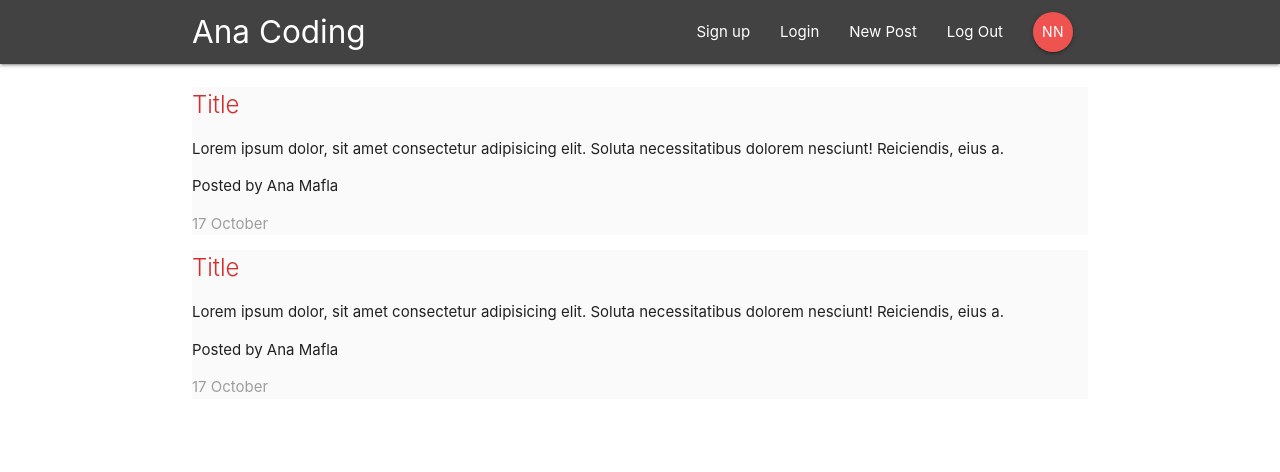
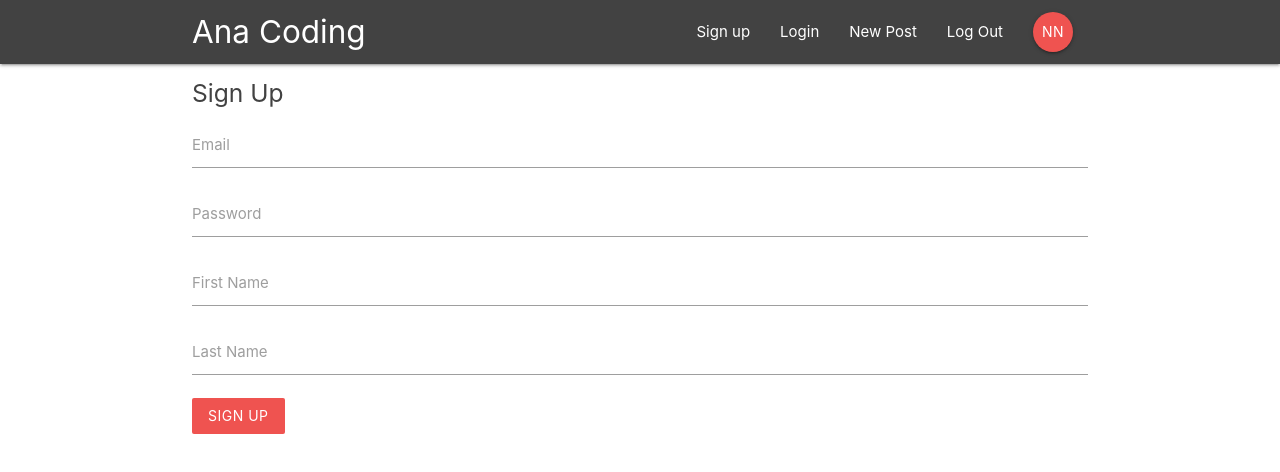
Before and after one commit to anamafla/anaCoding, a React (Create React App) app: page /signup in a window 1280 px wide. Shown: the top 472 px of the page. Built offline with nearby package versions, Linux system fonts and the light colour scheme.

Commit message:
PostSummary, PostDetails, CreatePost and authentication components

```diff
--- a/public/index.html
+++ b/public/index.html
@@ -39,6 +39,9 @@
       To begin the development, run `npm start` or `yarn start`.
       To create a production bundle, use `npm run build` or `yarn build`.
     -->
+  <!-- Compiled and minified JavaScript -->
+  <script src="https://cdnjs.cloudflare.com/ajax/libs/materialize/1.0.0/js/materialize.min.js"></script>
+
 </body>
 
 </html>
--- a/src/App.js
+++ b/src/App.js
@@ -1,7 +1,11 @@
 import React, { Component } from "react";
-import { BrowserRouter } from "react-router-dom";
+import { BrowserRouter, Switch, Route } from "react-router-dom";
 import Navbar from "./components/layout/Navbar";
 import Dashboard from "./components/dashboard/Dashboard";
+import PostDetails from "./components/posts/PostDetails";
+import SignIn from "./components/auth/SignIn";
+import SignUp from "./components/auth/SignUp";
+import CreatePost from "./components/posts/CreatePost";
 
 class App extends Component {
   render() {
@@ -9,7 +13,13 @@ class App extends Component {
       <BrowserRouter>
         <div className="App">
           <Navbar />
-          <Dashboard />
+          <Switch>
+            <Route exact path="/" component={Dashboard} />
+            <Route path="/post/:id" component={PostDetails} />
+            <Route path="/signin" component={SignIn} />
+            <Route path="/signup" component={SignUp} />
+            <Route path="/create" component={CreatePost} />
+          </Switch>
         </div>
       </BrowserRouter>
     );
--- /dev/null
+++ b/src/components/auth/SignIn.js
@@ -0,0 +1,42 @@
+import React, { Component } from "react";
+
+class SignIn extends Component {
+  state = {
+    email: "",
+    password: ""
+  };
+
+  handleChange = e => {
+    this.setState({
+      [e.target.id]: e.target.value
+    });
+  };
+
+  handleSubmit = e => {
+    e.preventDefault();
+    console.log(this.state);
+  };
+
+  render() {
+    return (
+      <div className="container">
+        <form onSubmit={this.handleSubmit} className="white">
+          <h5 className="grey-text text-darken-3">Sign In</h5>
+          <div className="input-field">
+            <label htmlFor="email">Email</label>
+            <input type="email" id="email" onChange={this.handleChange} />
+          </div>
+          <div className="input-field">
+            <label htmlFor="password">Passwords</label>
+            <input type="password" id="password" onChange={this.handleChange} />
+          </div>
+          <div className="input-field">
+            <button className="btn red lighten-1 z-depth-0">Login</button>
+          </div>
+        </form>
+      </div>
+    );
+  }
+}
+
+export default SignIn;
--- /dev/null
+++ b/src/components/auth/SignUp.js
@@ -0,0 +1,54 @@
+import React, { Component } from "react";
+
+class SignUp extends Component {
+  state = {
+    email: "",
+    password: "",
+    firstName: "",
+    lastName: ""
+  };
+
+  handleChange = e => {
+    this.setState({
+      [e.target.id]: e.target.value
+    });
+  };
+
+  handleSubmit = e => {
+    e.preventDefault();
+    console.log(this.state);
+  };
+
+  render() {
+    return (
+      <div className="container">
+        <form onSubmit={this.handleSubmit} className="white">
+          <h5 className="grey-text text-darken-3">Sign Up</h5>
+          <div className="input-field">
+            <label htmlFor="email">Email</label>
+            <input type="email" id="email" onChange={this.handleChange} />
+          </div>
+          <div className="input-field">
+            <label htmlFor="password">Password</label>
+            <input type="password" id="password" onChange={this.handleChange} />
+          </div>
+          <div className="input-field">
+            <label htmlFor="firstName">First Name</label>
+            <input type="text" id="firstName" onChange={this.handleChange} />
+          </div>
+
+          <div className="input-field">
+            <label htmlFor="lastName">Last Name</label>
+            <input type="text" id="lastName" onChange={this.handleChange} />
+          </div>
+
+          <div className="input-field">
+            <button className="btn red lighten-1 z-depth-0">Sign Up</button>
+          </div>
+        </form>
+      </div>
+    );
+  }
+}
+
+export default SignUp;
--- /dev/null
+++ b/src/components/posts/CreatePost.js
@@ -0,0 +1,49 @@
+import React, { Component } from "react";
+
+class CreatePost extends Component {
+  state = {
+    title: "",
+    content: ""
+  };
+
+  handleChange = e => {
+    this.setState({
+      [e.target.id]: e.target.value
+    });
+  };
+
+  handleSubmit = e => {
+    e.preventDefault();
+    console.log(this.state);
+  };
+
+  render() {
+    return (
+      <div className="container">
+        <form onSubmit={this.handleSubmit} className="white">
+          <h5 className="grey-text text-darken-3">Create New Post</h5>
+          <div className="input-field">
+            <label htmlFor="title">Title</label>
+            <input type="text" id="title" onChange={this.handleChange} />
+          </div>
+          <div className="input-field">
+            <label htmlFor="content">Content</label>
+            <textarea
+              id="content"
+              cols="30"
+              rows="10"
+              className="materialize-textarea"
+              onChange={this.handleChange}
+            />
+          </div>
+
+          <div className="input-field">
+            <button className="btn red lighten-1 z-depth-0">Create</button>
+          </div>
+        </form>
+      </div>
+    );
+  }
+}
+
+export default CreatePost;
--- /dev/null
+++ b/src/components/posts/PostDetails.js
@@ -0,0 +1,35 @@
+import React from "react";
+
+const PostDetails = props => {
+  const id = props.match.params.id;
+
+  return (
+    <div className="container section post-details">
+      <div className="card z-depth-0">
+        <div className="card-content">
+          <span className="card-title">Post Title - {id}</span>
+          <p>
+            Lorem ipsum dolor sit, amet consectetur adipisicing elit.
+            Aspernatur, dolore excepturi alias facere eaque dolor quam numquam
+            ad quasi itaque eligendi adipisci, perferendis soluta velit,
+            sapiente quia optio molestiae nam. Facilis libero aperiam nostrum
+            officia provident rerum sint veritatis necessitatibus delectus
+            laboriosam. Facilis, voluptatibus harum? Vero amet incidunt iure
+            expedita nisi, consectetur, accusantium rem at nam ex maiores! Iure
+            reprehenderit, tempore iste perspiciatis labore soluta. Repudiandae
+            natus, voluptatem, quia excepturi illum minima quos tempore cum
+            minus eligendi officiis ullam sunt nobis amet, in at doloremque et
+            voluptates! Mollitia ut repellendus, tempora, sunt laboriosam
+            quidem, aut corrupti esse vitae necessitatibus blanditiis!
+          </p>
+        </div>
+        <div className="card-action grey lighten-4 grey-text">
+          <div>Posted by Ana Mafla</div>
+          <div> 17 October</div>
+        </div>
+      </div>
+    </div>
+  );
+};
+
+export default PostDetails;
--- a/src/components/posts/PostList.js
+++ b/src/components/posts/PostList.js
@@ -1,27 +1,13 @@
 import React from "react";
+import PostSummary from "./PostSummary";
 
 const PostList = () => {
   return (
     <div className="project-list section">
-      <div className="card grey lighten-5 z-depth-0 post-summary">
-        <span className="card-title red-text text-darken-2">Title</span>
-        <p>
-          Lorem ipsum dolor, sit amet consectetur adipisicing elit. Soluta
-          necessitatibus dolorem nesciunt! Reiciendis, eius a.
-        </p>
-        <p>Posted by Ana Mafla</p>
-        <p className="grey-text">17 October</p>
-      </div>
-
-      <div className="card grey lighten-5 z-depth-0 post-summary">
-        <span className="card-title red-text text-darken-2">Title</span>
-        <p>
-          Lorem ipsum dolor, sit amet consectetur adipisicing elit. Soluta
-          necessitatibus dolorem nesciunt! Reiciendis, eius a.
-        </p>
-        <p>Posted by Ana Mafla</p>
-        <p className="grey-text">17 October</p>
-      </div>
+      <PostSummary />
+      <PostSummary />
+      <PostSummary />
+      <PostSummary />
     </div>
   );
 };
--- /dev/null
+++ b/src/components/posts/PostSummary.js
@@ -0,0 +1,17 @@
+import React from "react";
+
+const PostSummary = () => {
+  return (
+    <div className="card grey lighten-5 z-depth-0 post-summary">
+      <span className="card-title red-text text-darken-2">Title</span>
+      <p>
+        Lorem ipsum dolor, sit amet consectetur adipisicing elit. Soluta
+        necessitatibus dolorem nesciunt! Reiciendis, eius a.
+      </p>
+      <p>Posted by Ana Mafla</p>
+      <p className="grey-text">17 October</p>
+    </div>
+  );
+};
+
+export default PostSummary;
```
